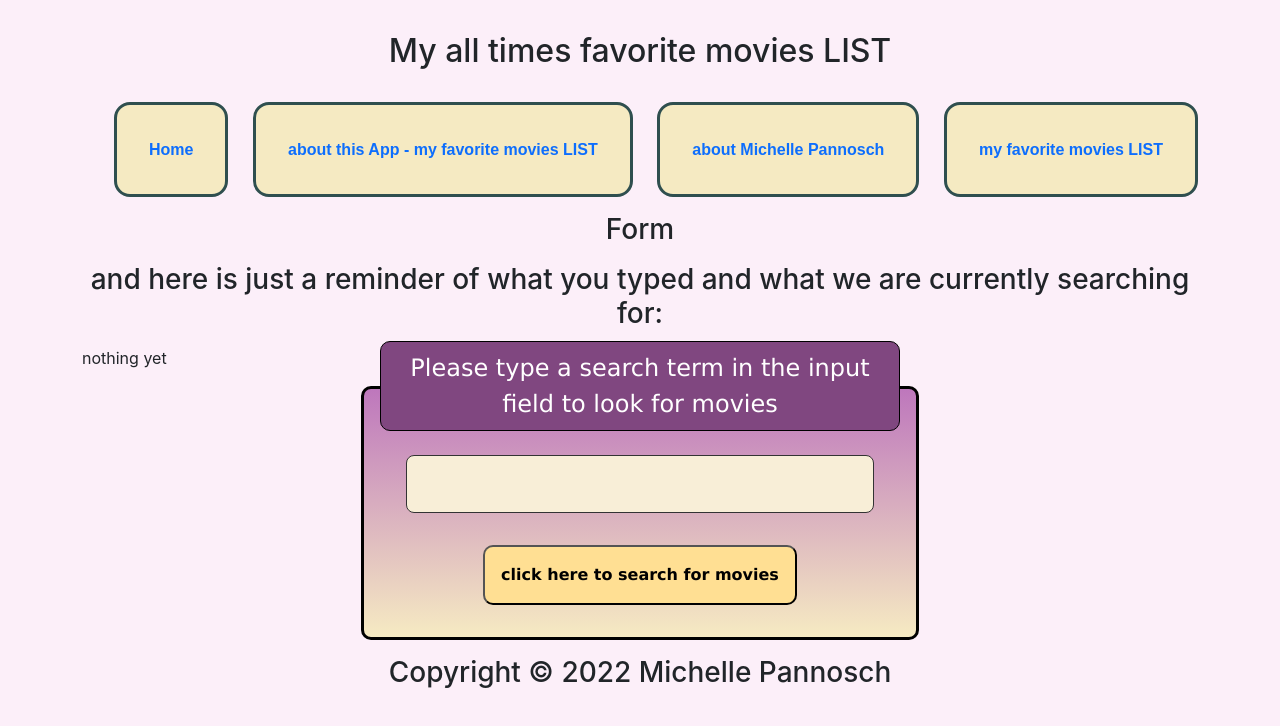
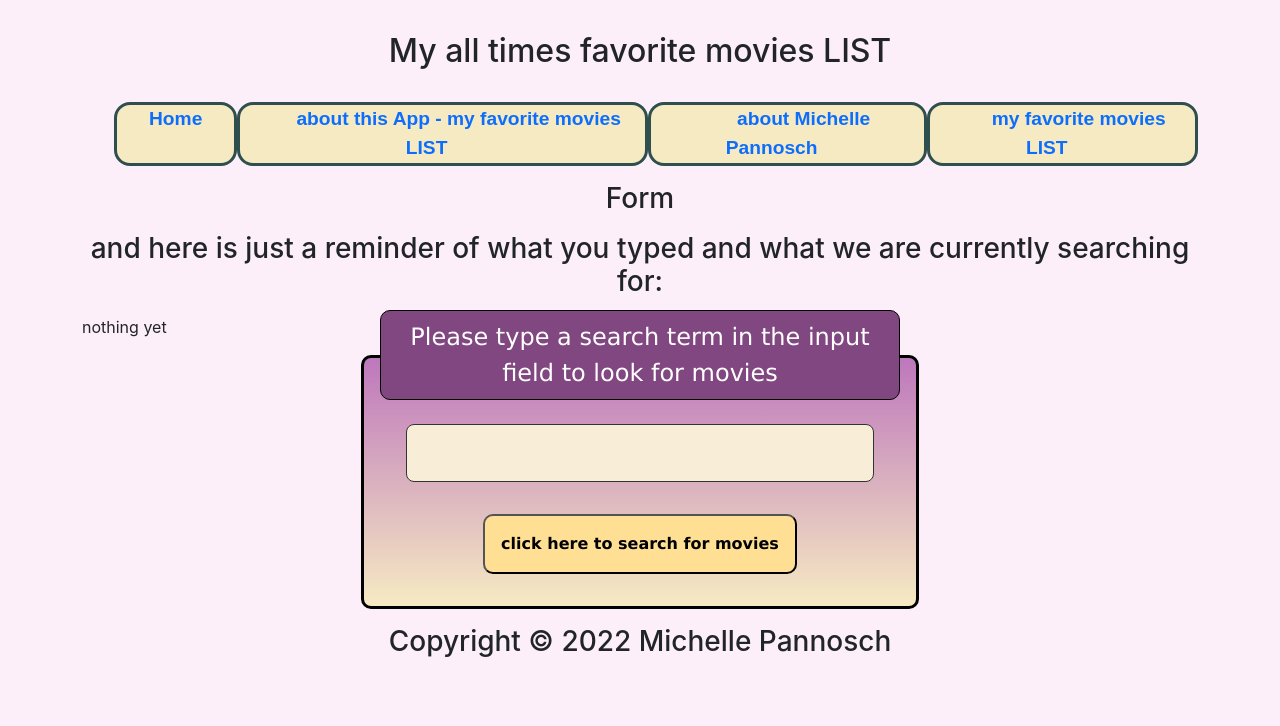
Before and after one commit to fizzo999/movies-list-front-end, a React (Create React App) app: page / in a window 1280 px wide. Shown: the top 726 px of the page. Built offline with nearby package versions, Linux system fonts and the light colour scheme.

Commit message:
fine tuning nav bar buttons

```diff
--- a/src/components/AboutMichellePannoschComponent.js
+++ b/src/components/AboutMichellePannoschComponent.js
@@ -26,16 +26,6 @@ const AboutMichellePannoschComponent = () => {
     // isAuthenticated && (
     <Container fluid='md' maxwidth='sm'>
       <h1>About Michelle Pannosch</h1>
-      <h4>
-        <a
-          href='https://github.com/CoderMichelle'
-          alt='Michelle`s github source code'
-          target='_blank'
-          rel='noopener noreferrer'
-        >
-          Michelle`s GitHub Source Code
-        </a>
-      </h4>
       <h2>Hover over the image to learn more about Michelle</h2>
       <section className='about-us-wrapper'>
         <div className='about-card-container'>
--- a/src/style/Header.css
+++ b/src/style/Header.css
@@ -24,7 +24,7 @@ nav ul li {
   background-color: rgba(240, 230, 140, 0.5);
   border: 3px solid darkslategrey;
   border-radius: 1rem;
-  padding: 2rem;
+  /* padding: 1rem 2rem; */
   transition: all 400ms ease-in-out;
 }
 
@@ -38,8 +38,10 @@ nav ul li:hover {
 nav ul li a {
   font-family: 'Arial';
   text-decoration: none;
-  font-size: 1rem;
+  font-size: 1.2rem;
   font-weight: bold;
+  padding: 2rem 2rem;
+
   /* color: navy; */
 }
 
--- a/src/style/Movie.css
+++ b/src/style/Movie.css
@@ -7,7 +7,7 @@
 
 .movieCard {
   width: 30%;
-  margin: 0 1rem;
+  margin: 1rem;
   border: solid rgb(20, 0, 63) 2px;
   border-radius: 5px;
 }
```
